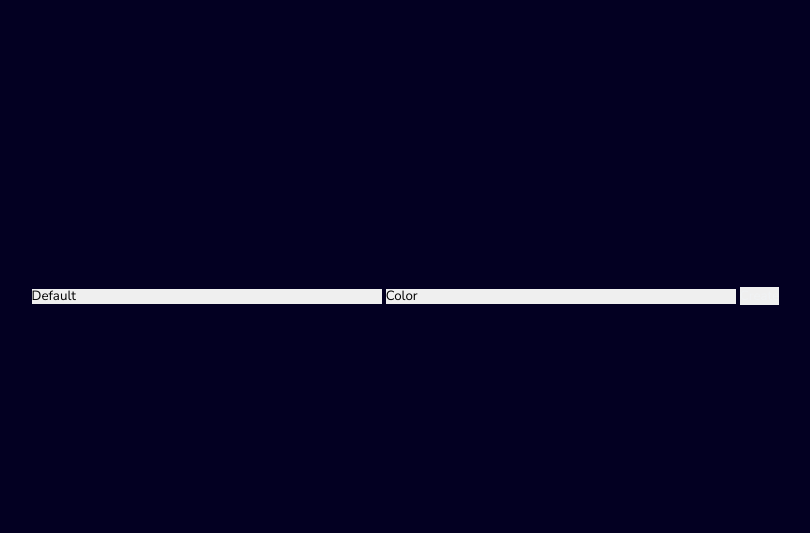
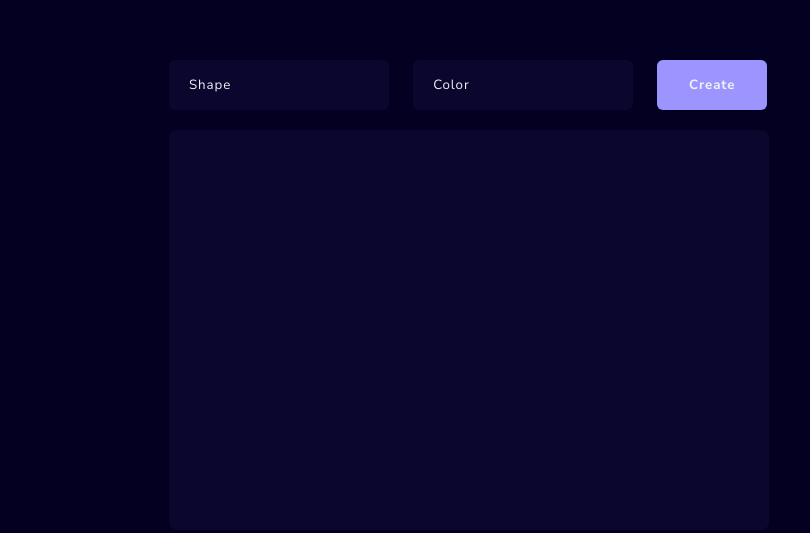
Before and after one commit to daBoss02/shape-factory, a plain HTML site: page index.html in a window 1280 px wide. Shown: the part 105-638 px from the top of the page, without its empty margins (171-981 px from the left). Drawn offline with Linux system fonts and the light colour scheme.

Commit message:
basic style

```diff
--- a/assets/script/index.js
+++ b/assets/script/index.js
@@ -18,3 +18,8 @@ function select(selector, parent = document) {
 function selectAll(selector, parent = document) {
   return parent.querySelectorAll(selector);
 }
+
+
+const create = select('.create');
+const color = select('.color');
+const shape = select('.shape')
--- a/assets/style/index.css
+++ b/assets/style/index.css
@@ -7,7 +7,7 @@
   --app-blue-hover:    #5aa0ff                   ;
   --app-green:         #95ffd2                   ;
   --app-green-hover:   #6effc1                   ;
-  --app-red:           #ff95c2                   ;
+  --app-pink:          #ff95c2                   ;
   --app-red-hover:     #ff6eab                   ;
   --app-purple:        #9d95ff                   ;
   --app-purple-hover:  #796eff                   ;
@@ -38,14 +38,46 @@ h2, p, button, input {
 /* Factory */
 
 .factory {
-  width: 70%;
+  width: 600px;
 }
 .factory-head, .factory-body {
   width: 100%;
 }
 
 /* Factory Head */
+.head-style {
+  height: 50px;
+  border-radius: 6px;
+  color: var(--app-light);
+  letter-spacing: 0.9px;
+}
 select {
-  width: 40%;
+  width: calc(40% - 20px);
   appearance: none;
+  padding: 0 20px;
+  background-color: #0a062d;
 }
+select:hover {
+  background-color: #080529;
+  cursor: pointer;
+}
+select + select, button {
+  margin-left: 20px;
+}
+button {
+  width: calc(20% - 10px);
+  background-color: var(--app-purple);
+  font-weight: 700;
+}
+button:hover {
+  background-color: var(--app-purple-hover);
+}
+
+/* Factory Body */
+.factory-body {
+  width: 100%;
+  height: 400px;
+  background-color: #0a062d;
+  margin-top: 20px;
+  border-radius: 8px;
+}
--- a/index.html
+++ b/index.html
@@ -20,13 +20,13 @@
     <div class="container center">
       <div class="factory">
         <form class="factory-head">
-          <select name="shape" class="color">
-            <option value="default">Default</option>
+          <select name="shape" class="shape head-style">
+            <option value="default">Shape</option>
             <option value="circle">Circle</option>
             <option value="square">Square</option>
           </select>
-          <select name="color" class="color">
-            <option value="color">Color</option>
+          <select name="color" class="color head-style">
+            <option value="default">Color</option>
             <option value="blue">Blue</option>
             <option value="green">Green</option>
             <option value="pink">Pink</option>
@@ -34,9 +34,10 @@
             <option value="orange">Orange</option>
             <option value="yellow">Yellow</option>
           </select>
-          <button class="create">Create</button>
+          <button class="create head-style">Create</button>
         </form>
         <div class="factory-body"></div>
+        <p class="output"></p>
       </div>
     </div>
   </body>
```
